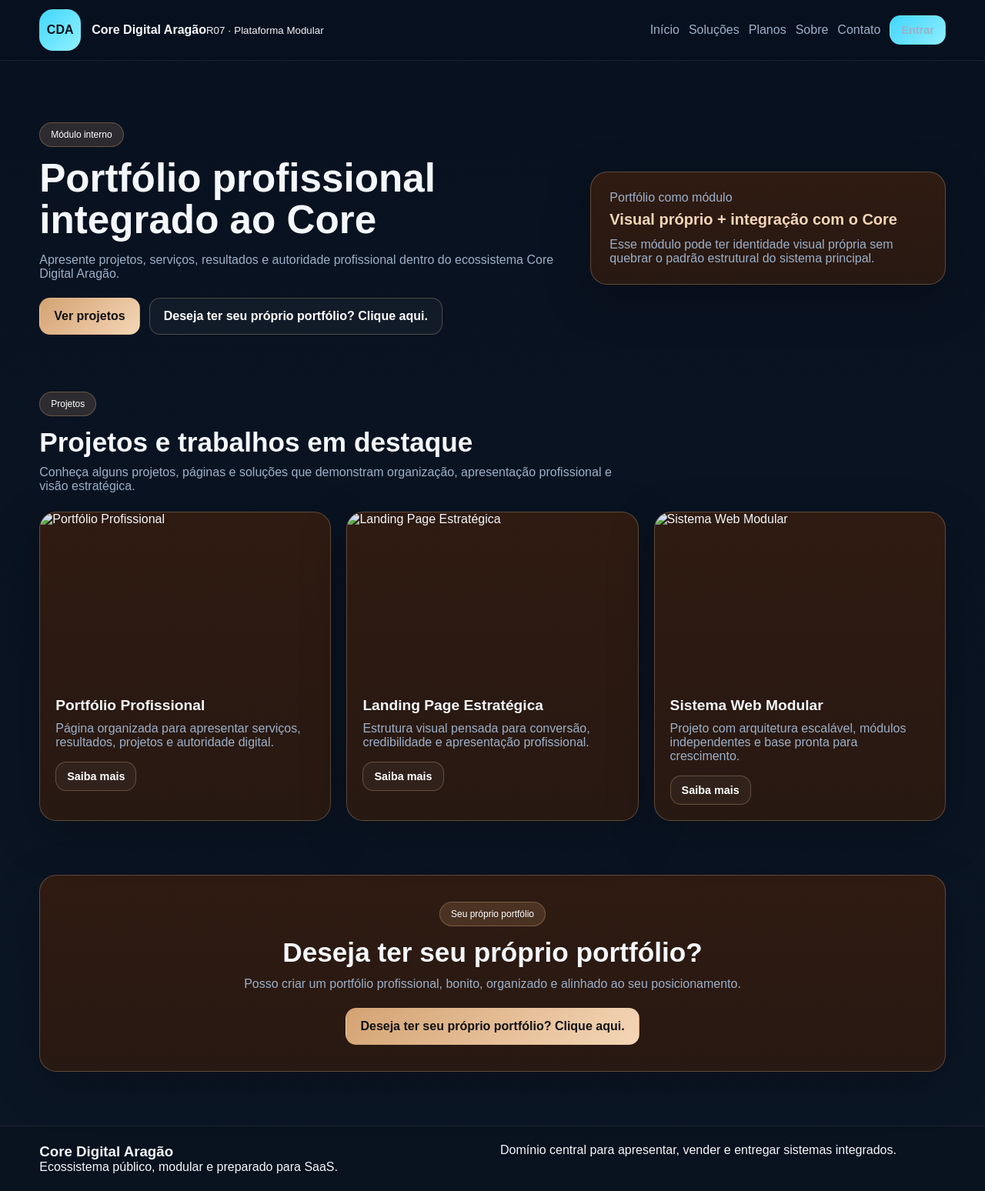
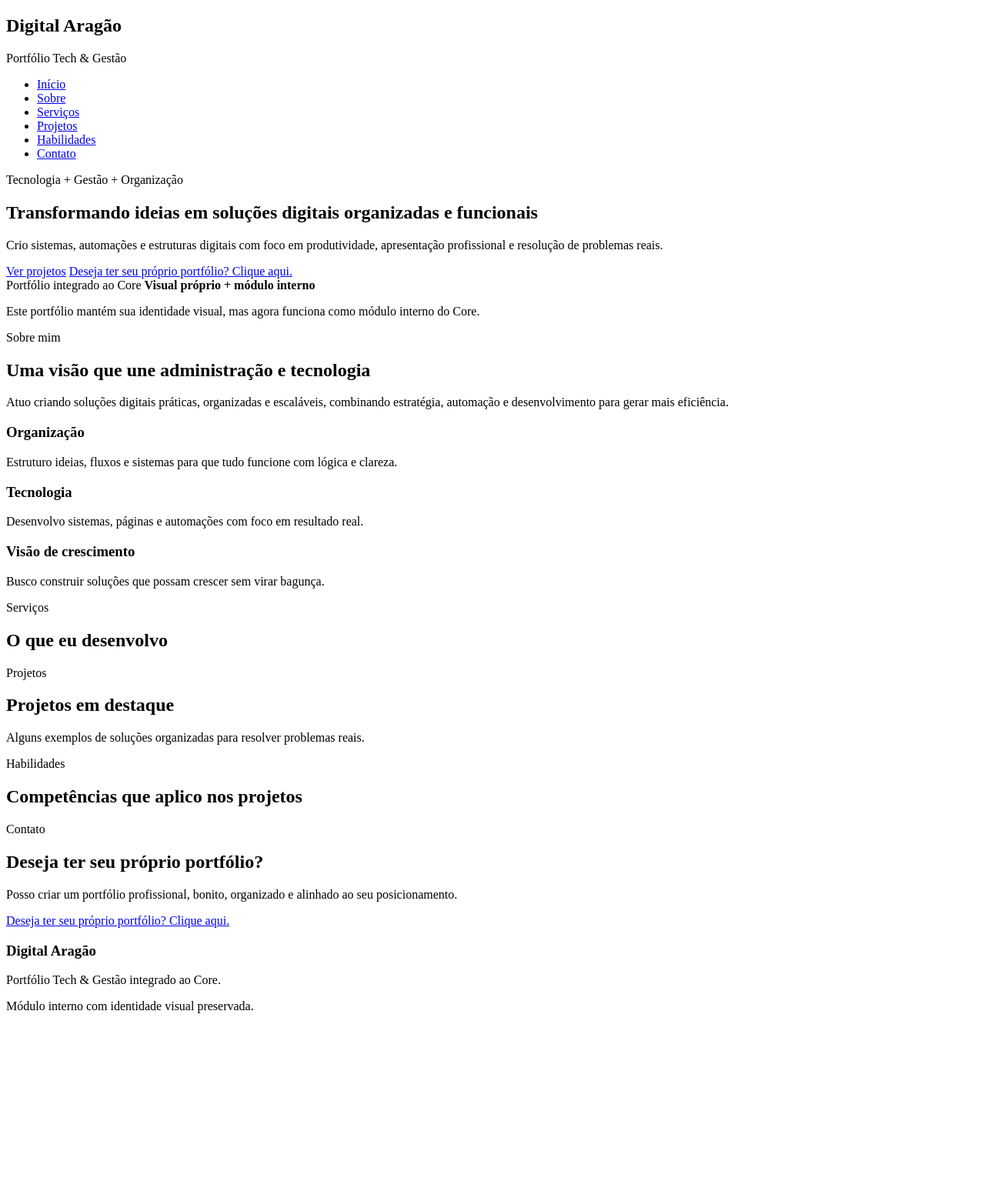
Before and after one commit to Jeremias-Aragao/core-digital-aragao-r07, a Flask app: page /modulos/portfolio/ in a window 1280 px wide. Shown: the whole page at 77% size. After the commit the page ends 1317 px from the top, so only its background shows below. Run offline with Flask 3, Linux system fonts and the light colour scheme; some libraries are stand-ins or nearby versions.

Commit message:
Update index.html

```diff
--- a/app/templates/modules/portfolio/index.html
+++ b/app/templates/modules/portfolio/index.html
@@ -1,18 +1,207 @@
-{% extends 'base_public.html' %}
-{% block title %}Portfólio | Core Digital Aragão{% endblock %}
-{% block extra_css %}
-<link rel="stylesheet" href="{{ url_for('static', filename='modules/portfolio/css/style.css') }}">
-<style>
-  :root {
-    --portfolio-primary: {{ module.theme_primary or '#d4a373' }};
-    --portfolio-secondary: {{ module.theme_secondary or '#2f1b12' }};
-    --portfolio-accent: {{ module.theme_accent or '#f4d6b6' }};
-  }
-</style>
-{% endblock %}
-{% block content %}
-<section class="portfolio-hero"><div class="container portfolio-hero-grid"><div><span class="portfolio-chip">Módulo interno</span><h1>Portfólio profissional integrado ao Core</h1><p>Apresente projetos, serviços, resultados e autoridade profissional dentro do ecossistema Core Digital Aragão.</p><div class="portfolio-actions"><a class="btn btn-primary" href="#projetos">Ver projetos</a><a class="btn btn-secondary" href="{{ whatsapp_link }}" target="_blank" rel="noopener noreferrer">Deseja ter seu próprio portfólio? Clique aqui.</a></div></div><div class="portfolio-highlight-card"><span>Portfólio como módulo</span><strong>Visual próprio + integração com o Core</strong><p>Esse módulo pode ter identidade visual própria sem quebrar o padrão estrutural do sistema principal.</p></div></div></section>
-<section class="portfolio-section" id="projetos"><div class="container"><div class="portfolio-section-head"><span class="portfolio-chip">Projetos</span><h2>Projetos e trabalhos em destaque</h2><p>Conheça alguns projetos, páginas e soluções que demonstram organização, apresentação profissional e visão estratégica.</p></div><div class="portfolio-grid">{% for projeto in projetos %}<article class="portfolio-card"><img src="{{ projeto.imagem }}" alt="{{ projeto.titulo }}"><div class="portfolio-card-body"><h3>{{ projeto.titulo }}</h3><p>{{ projeto.descricao }}</p><a class="btn btn-secondary btn-small" href="{{ projeto.link }}">Saiba mais</a></div></article>{% endfor %}</div></div></section>
-<section class="portfolio-section portfolio-cta-section"><div class="container"><div class="portfolio-cta-box"><span class="portfolio-chip">Seu próprio portfólio</span><h2>Deseja ter seu próprio portfólio?</h2><p>Posso criar um portfólio profissional, bonito, organizado e alinhado ao seu posicionamento.</p><a class="btn btn-primary" href="{{ whatsapp_link }}" target="_blank" rel="noopener noreferrer">Deseja ter seu próprio portfólio? Clique aqui.</a></div></div></section>
-{% endblock %}
-{% block extra_js %}<script src="{{ url_for('static', filename='modules/portfolio/js/script.js') }}"></script>{% endblock %}
+<!DOCTYPE html>
+<html lang="pt-BR">
+<head>
+    <meta charset="UTF-8">
+    <meta name="viewport" content="width=device-width, initial-scale=1.0">
+    <title>Portfólio | Core Digital Aragão</title>
+    <link rel="stylesheet" href="{{ url_for('static', filename='modules/portfolio/css/style.css') }}">
+</head>
+<body>
+
+    <header>
+        <div class="container nav">
+            <div class="logo">
+                <h2>Digital Aragão</h2>
+                <span>Portfólio Tech & Gestão</span>
+            </div>
+
+            <nav>
+                <ul>
+                    <li><a href="#inicio">Início</a></li>
+                    <li><a href="#sobre">Sobre</a></li>
+                    <li><a href="#servicos">Serviços</a></li>
+                    <li><a href="#projetos">Projetos</a></li>
+                    <li><a href="#habilidades">Habilidades</a></li>
+                    <li><a href="#contato">Contato</a></li>
+                </ul>
+            </nav>
+        </div>
+    </header>
+
+    <section class="hero" id="inicio">
+        <div class="container hero-content">
+            <div class="hero-text">
+                <span class="tag">Tecnologia + Gestão + Organização</span>
+                <h1>Transformando ideias em soluções digitais organizadas e funcionais</h1>
+                <p>
+                    Crio sistemas, automações e estruturas digitais com foco em produtividade,
+                    apresentação profissional e resolução de problemas reais.
+                </p>
+
+                <div class="hero-buttons">
+                    <a class="btn btn-primary" href="#projetos">Ver projetos</a>
+                    <a class="btn btn-secondary" href="{{ whatsapp_link }}" target="_blank" rel="noopener noreferrer">
+                        Deseja ter seu próprio portfólio? Clique aqui.
+                    </a>
+                </div>
+            </div>
+
+            <div class="hero-card">
+                <div class="hero-card-box">
+                    <span>Portfólio integrado ao Core</span>
+                    <strong>Visual próprio + módulo interno</strong>
+                    <p>
+                        Este portfólio mantém sua identidade visual, mas agora funciona como módulo interno do Core.
+                    </p>
+                </div>
+            </div>
+        </div>
+    </section>
+
+    <section class="sobre" id="sobre">
+        <div class="container">
+            <div class="section-header">
+                <span class="tag">Sobre mim</span>
+                <h2>Uma visão que une administração e tecnologia</h2>
+                <p>
+                    Atuo criando soluções digitais práticas, organizadas e escaláveis,
+                    combinando estratégia, automação e desenvolvimento para gerar mais eficiência.
+                </p>
+            </div>
+
+            <div class="sobre-grid">
+                <div class="sobre-card">
+                    <h3>Organização</h3>
+                    <p>Estruturo ideias, fluxos e sistemas para que tudo funcione com lógica e clareza.</p>
+                </div>
+                <div class="sobre-card">
+                    <h3>Tecnologia</h3>
+                    <p>Desenvolvo sistemas, páginas e automações com foco em resultado real.</p>
+                </div>
+                <div class="sobre-card">
+                    <h3>Visão de crescimento</h3>
+                    <p>Busco construir soluções que possam crescer sem virar bagunça.</p>
+                </div>
+            </div>
+        </div>
+    </section>
+
+    <section class="servicos" id="servicos">
+        <div class="container">
+            <div class="section-header">
+                <span class="tag">Serviços</span>
+                <h2>O que eu desenvolvo</h2>
+            </div>
+
+            <div class="cards-grid">
+                {% for service in services %}
+                <div class="service-card">
+                    <div class="service-icon">{{ service.icon }}</div>
+                    <h3>{{ service.title }}</h3>
+                    <p>{{ service.description }}</p>
+                </div>
+                {% endfor %}
+            </div>
+        </div>
+    </section>
+
+    <section class="projetos" id="projetos">
+        <div class="container">
+            <div class="section-header">
+                <span class="tag">Projetos</span>
+                <h2>Projetos em destaque</h2>
+                <p>Alguns exemplos de soluções organizadas para resolver problemas reais.</p>
+            </div>
+
+            <div class="cards-grid">
+                {% for project in projects %}
+                <article class="project-card">
+                    <h3>{{ project.title }}</h3>
+
+                    <div class="project-block">
+                        <strong>Problema</strong>
+                        <p>{{ project.problem }}</p>
+                    </div>
+
+                    <div class="project-block">
+                        <strong>Solução</strong>
+                        <p>{{ project.solution }}</p>
+                    </div>
+
+                    <div class="project-block">
+                        <strong>Tecnologias</strong>
+                        <div class="tech-list">
+                            {% for item in project.tech %}
+                            <span>{{ item }}</span>
+                            {% endfor %}
+                        </div>
+                    </div>
+
+                    <div class="project-block">
+                        <strong>Resultado</strong>
+                        <p>{{ project.result }}</p>
+                    </div>
+                </article>
+                {% endfor %}
+            </div>
+        </div>
+    </section>
+
+    <section class="habilidades" id="habilidades">
+        <div class="container">
+            <div class="section-header">
+                <span class="tag">Habilidades</span>
+                <h2>Competências que aplico nos projetos</h2>
+            </div>
+
+            <div class="skills-wrap">
+                {% for skill in skills %}
+                <span class="skill-badge">{{ skill }}</span>
+                {% endfor %}
+            </div>
+        </div>
+    </section>
+
+    <section class="numeros">
+        <div class="container">
+            <div class="stats-grid">
+                {% for stat in stats %}
+                <div class="stat-card">
+                    <h3>{{ stat.number }}</h3>
+                    <p>{{ stat.label }}</p>
+                </div>
+                {% endfor %}
+            </div>
+        </div>
+    </section>
+
+    <section class="contato" id="contato">
+        <div class="container">
+            <div class="cta-box">
+                <span class="tag">Contato</span>
+                <h2>Deseja ter seu próprio portfólio?</h2>
+                <p>
+                    Posso criar um portfólio profissional, bonito, organizado e alinhado ao seu posicionamento.
+                </p>
+                <a class="btn btn-primary" href="{{ whatsapp_link }}" target="_blank" rel="noopener noreferrer">
+                    Deseja ter seu próprio portfólio? Clique aqui.
+                </a>
+            </div>
+        </div>
+    </section>
+
+    <footer>
+        <div class="container footer-grid">
+            <div>
+                <h3>Digital Aragão</h3>
+                <p>Portfólio Tech & Gestão integrado ao Core.</p>
+            </div>
+            <div>
+                <p>Módulo interno com identidade visual preservada.</p>
+            </div>
+        </div>
+    </footer>
+
+    <script src="{{ url_for('static', filename='modules/portfolio/js/script.js') }}"></script>
+</body>
+</html>
```
